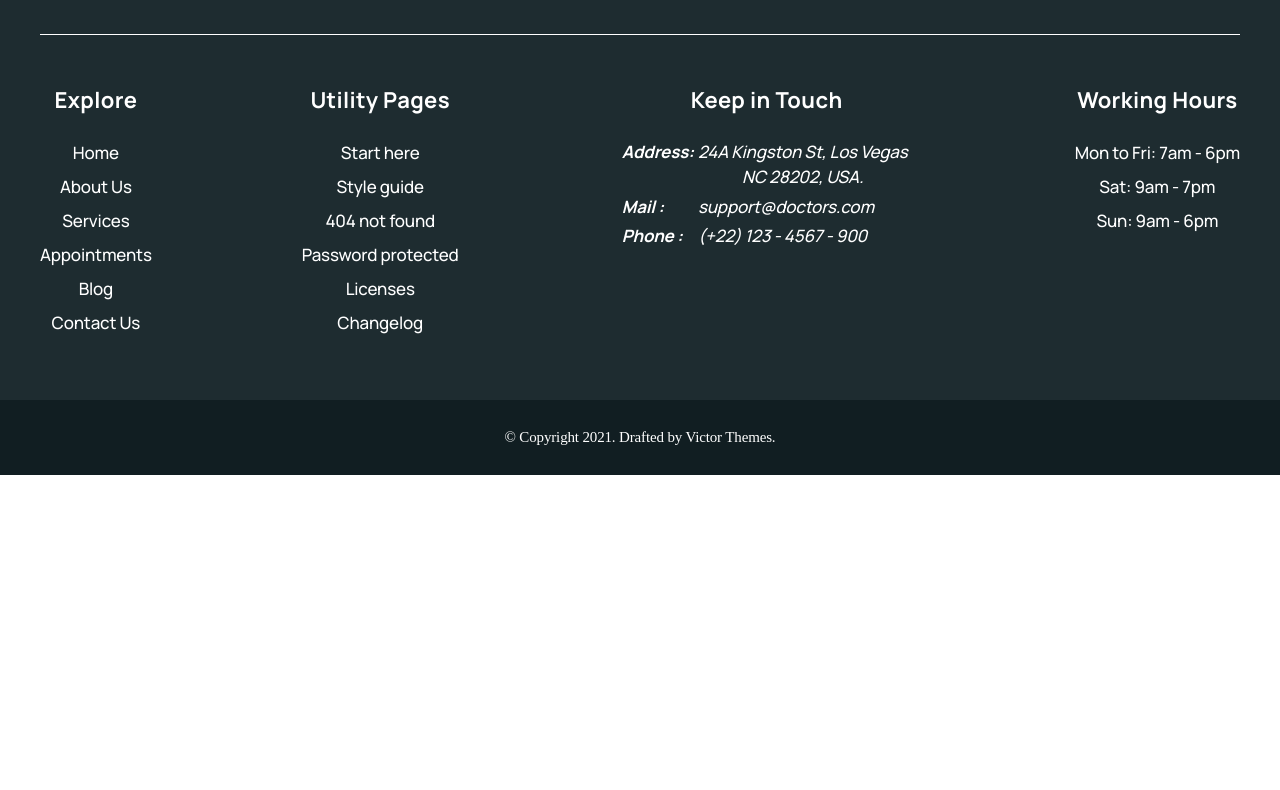
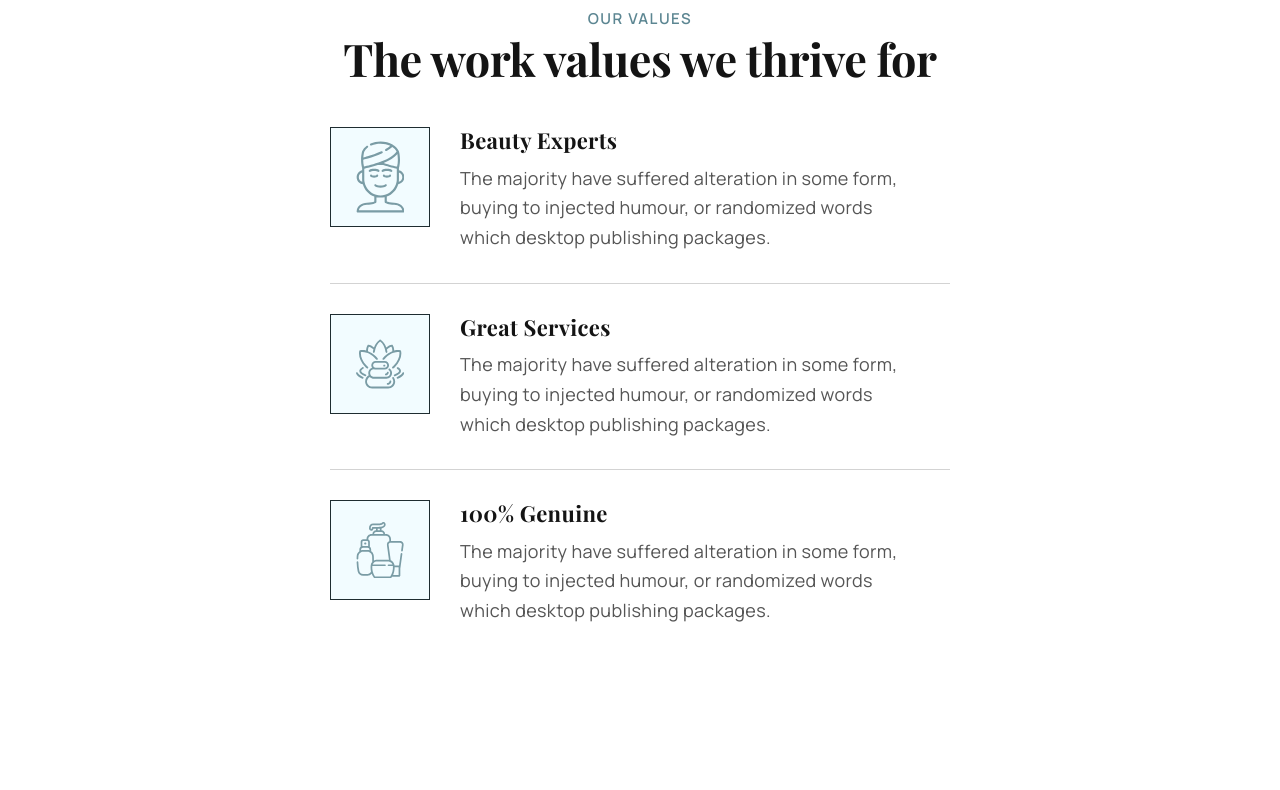
Before and after one commit to Irina-Suprun/beauty, a plain HTML site: page about.html in a window 1280 px wide. Shown: the part 751-1541 px from the top of the page. Before the commit the page ends 1226 px from the top, so only its background shows below. Drawn offline with nearby package versions, Linux system fonts and the light colour scheme.

Commit message:
values finished

```diff
--- /dev/null
+++ b/SASS/layouts/_about-values.scss
@@ -0,0 +1,47 @@
+.values {
+
+@include desktop {
+        padding-top: 120px;
+        padding-bottom: 120px;
+    }
+}
+
+.values .before-title {
+        text-align: center;
+}
+
+.values__item {
+    max-width: 620px;
+    display: flex;
+    border-bottom: solid 1px $borderBottomLine;
+    margin-left: auto;
+    margin-right: auto;
+    margin-top: 30px;
+}
+.values__item:last-child {
+    border: none;
+}
+
+.values__picture {
+    min-width: 100px;
+    height: 100px;
+    background-color: $iconBg;
+    border: solid 1px $footerBgColor;
+display: flex;
+margin-right: 10px;
+@include tablet {
+    margin-right: 30px;
+}
+}
+.values__icon{
+margin: auto;
+}
+
+.values__describe {
+            max-width: 458px;
+}
+
+.values__text {
+    margin-top: 10px;
+    margin-bottom: 30px;
+}
--- a/SASS/main.scss
+++ b/SASS/main.scss
@@ -17,3 +17,4 @@
 @import "./layouts/home-discount";
 @import "./layouts/home-blog";
 @import "./layouts/about-hero";
+@import "./layouts/about-values";
--- a/SASS/utils/_variables.scss
+++ b/SASS/utils/_variables.scss
@@ -13,3 +13,5 @@ $borderItemColor: #9BB7BF;
 $shadow: 0px 20px 40px rgba(42, 68, 75, 0.2);
 $reviewsBgColor: #EDF5F7;
 $borderLine: #95BFCB;
+$borderBottomLine: #D3D3D3;
+$iconBg: #F2FCFF;
--- a/about.html
+++ b/about.html
@@ -101,6 +101,55 @@ RESERVATION
             <button class="make-reservation__button">MAKE A RESERVATION</button>
         </div>
        </section>
+
+       <!-- VALUES -->
+       <section class="values">
+        <div class="container">
+            <p class="before-title">OUR VALUES</p>
+            <h2 class="title">The work values we thrive for</h2>
+
+            <ul class="values__list list">
+                <li class="values__item">
+                    <div class="values__picture">
+                        <svg width="48" height="72" class="values__icon">
+                  <use href="./images/icons.svg#icon-beauty"></use>
+                </svg>
+              </div>
+              <div class="values__describe">
+                <h3 class="title-less">Beauty Experts</h3>
+                <p class="values__text">The majority have suffered alteration in some form, buying to injected humour, or randomized words which desktop publishing packages.</p>
+              </div>
+                </li>
+
+                <li class="values__item">
+                    <div class="values__picture">
+                        <svg width="48" height="72" class="values__icon">
+                  <use href="./images/icons.svg#icon-great"></use>
+                </svg>
+              </div>
+              <div class="values__describe">
+                <h3 class="title-less">Great Services</h3>
+                <p class="values__text">The majority have suffered alteration in some form, buying to injected humour, or randomized words which desktop publishing packages.</p>
+              </div>
+                </li>
+
+                <li class="values__item">
+                    <div class="values__picture">
+                        <svg width="48" height="72" class="values__icon">
+                  <use href="./images/icons.svg#icon-100"></use>
+                </svg>
+              </div>
+              <div class="values__describe">
+                <h3 class="title-less">100% Genuine</h3>
+                <p class="values__text">The majority have suffered alteration in some form, buying to injected humour, or randomized words which desktop publishing packages.</p>
+              </div>
+                </li>
+            </ul>
+
+        </div>
+
+       </section>
+
 </main>
 
     <!-- FOOTER -->
```
Also changed, not shown: css/main.css, css/main.min.css, 2 other files.
